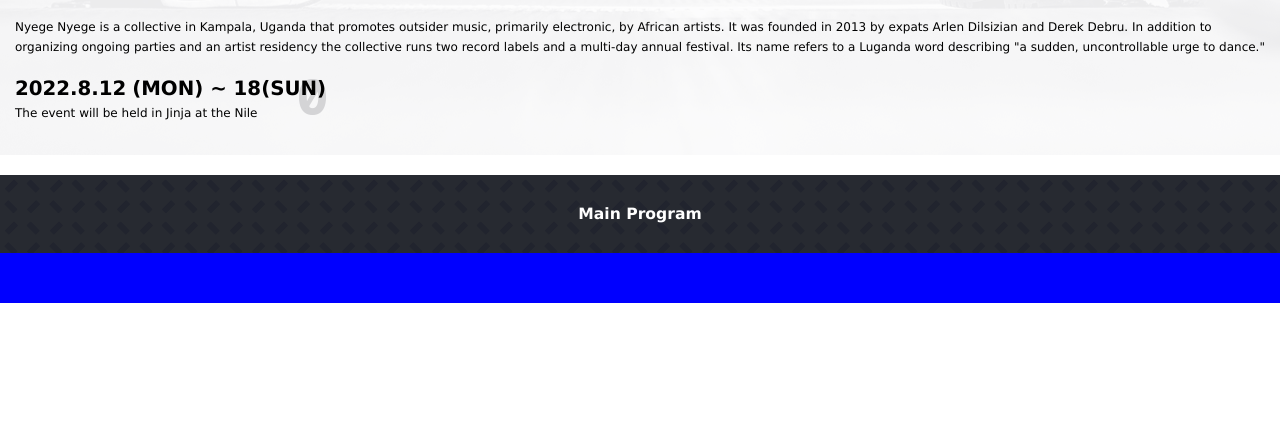
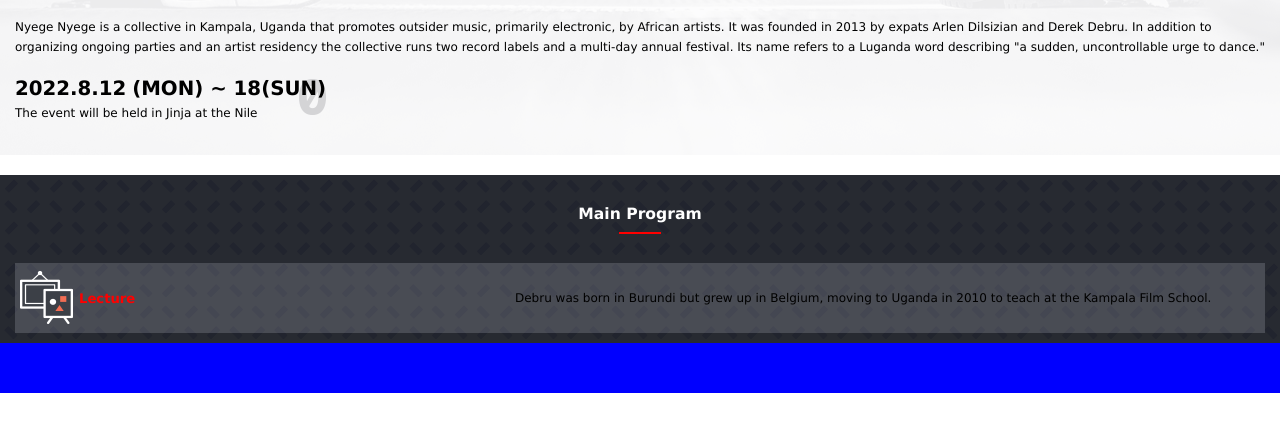
Before and after one commit to wayungi/capstone_one_project_cars, a website: page index.html in a window 1280 px wide. Shown: the part 172-604 px from the top of the page. Drawn offline with Linux system fonts and the light colour scheme.

Commit message:
Add main program activity

```diff
--- a/index.html
+++ b/index.html
@@ -35,7 +35,21 @@
 
         <section class="main-program">
             <h2 class="main-program-title">main program</h2>
+            <span class="guide-bar"></span>
 
+            <div class="activities">
+                <div class="lecture program-panel">
+                    <div class="lecture-icon">
+                        <img src="images/program_icon_02.png" alt="">
+                        <p class="icon-title">Lecture</p>
+                    </div>
+                    <p class="lecture-description">
+                        Debru was born in Burundi but grew up in Belgium,
+                        moving to Uganda in 2010 to teach at the Kampala Film School.
+                    </p>
+                </div>
+
+            </div>
         </section>
         <section class="featured-speakers"></section>
     </div>
--- a/style.css
+++ b/style.css
@@ -1,10 +1,7 @@
 * {
     margin: 0;
     padding: 0;
-    /* background: none; */
     border-radius: 0;
-    /* border: 0;
-    background-color: 0; */
     font-size: 12px;
     font-family: Verdana, Geneva, Tahoma, sans-serif;
 }
@@ -82,20 +79,72 @@
 .main-program-title {
   text-transform: capitalize;
   color:#fff;
-  margin:30px 0;
+  margin:30px 0 10px 0;
   font-size:1.3em;
 }
 
+.guide-bar {
+  width:40px;
+  display:inline-block;
+  outline:1px solid red;
+  margin-bottom:30px;
+}
 
-.navbar {
+.activities {
+  width:100%;
+}
+
+.lecture {
+  background-color: rgba(211,211,222, 0.2);
+}
+
+.lecture-icon {
+  flex-basis:40%;
+  align-items: flex-start;
+}
+
+.lecture-description {
+  flex-basis: 60%;
+}
+
+.lecture-description,
+.lecture-icon {
+  align-items: center;
+  height:70px;
+}
+
+.program-panel {
+  margin-bottom:10px;
+}
+
+.icon-title{
+  font-size: 1.1em;
+  font-weight: bold;
+  color:red;
+}
+
+
+
+
+/* general styles */
+.navbar,
+.lecture,
+.lecture-description,
+.lecture-icon {
   display:flex;
   flex-direction: row;
   flex-wrap: nowrap;
 }
 
-.hamburger, .main-program-title {
+.hamburger,
+ .main-program,
+ .activities {
   display:flex;
   flex-direction: column;
+}
+
+.hamburger,
+.main-program{
   align-items: center;
 }
 
@@ -106,8 +155,3 @@
 .featured-speakers {
   background-color: blue;
 }
-
-
-/* .title {
-  background-color: red;
-} */
```
